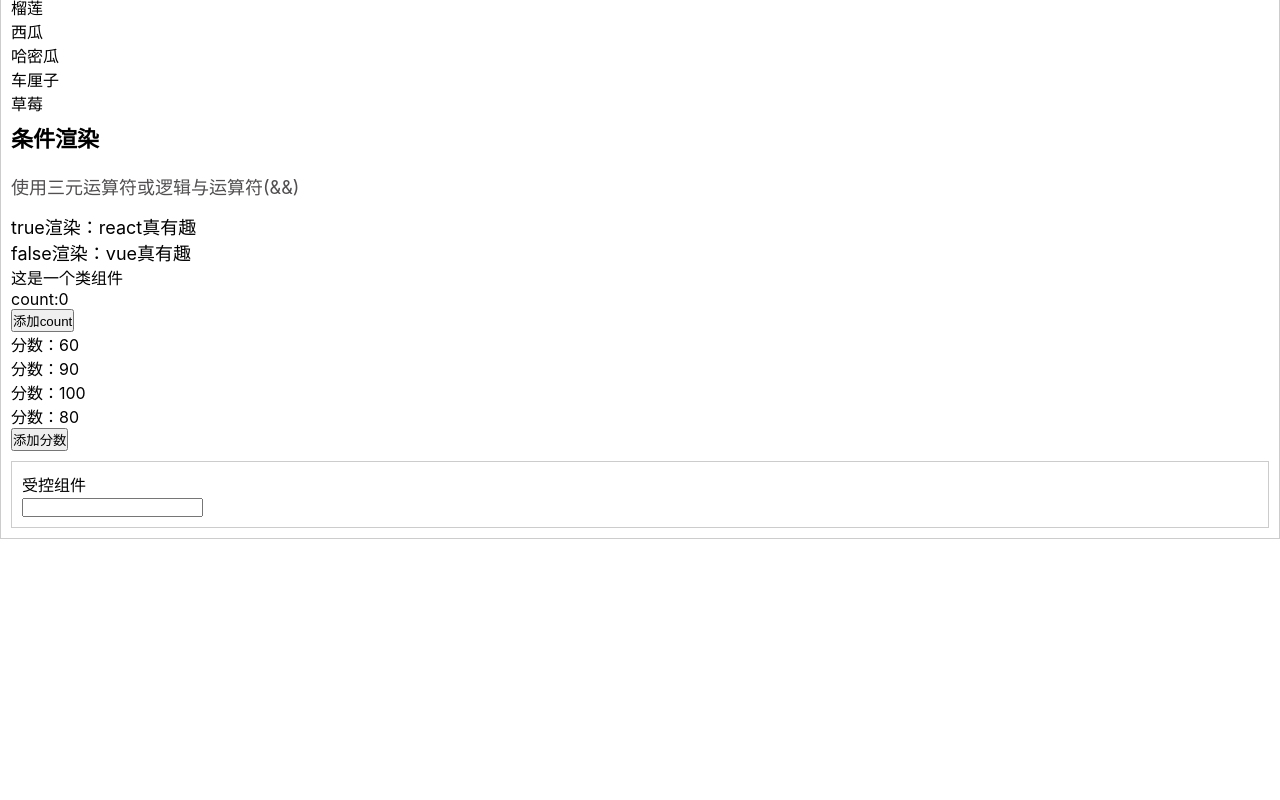
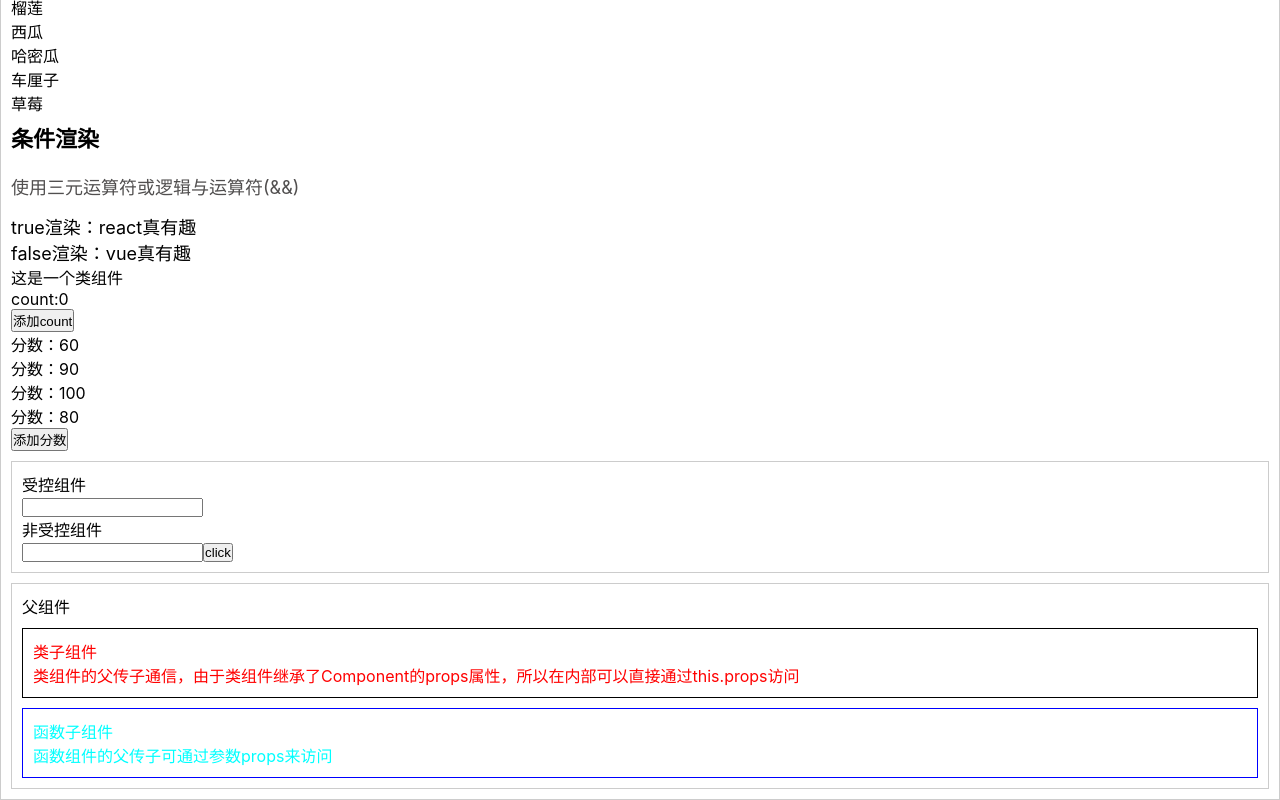
Before and after one commit to Wild-bit/react-demo, a React (Create React App) app: page / in a window 1280 px wide. Shown: the part 240-1040 px from the top of the page. Before the commit the page ends 800 px from the top, so only its background shows below. Built offline with nearby package versions, Linux system fonts and the light colour scheme.

Commit message:
feat: 组件通信-父传子

```diff
--- a/src/App.js
+++ b/src/App.js
@@ -2,13 +2,14 @@ import "./App.css"
 import ListRender from "./components/ListRender/ListRender"
 import HelloComponents from "./components/ClassComponents/ClassComponents"
 import From from "./components/Form/Form"
-
+import ComponentsCommunication from "./components/ComponentsCommunication/ComponentsCommunication"
 function App() {
   return (
     <div className="App">
       <ListRender />
       <HelloComponents />
       <From />
+      <ComponentsCommunication />
     </div>
   )
 }
--- /dev/null
+++ b/src/components/ComponentsCommunication/ComponentsCommunication.css
@@ -0,0 +1,17 @@
+.father{
+    padding: 10px;
+    margin-top: 10px;
+    border: 1px solid #ccc;
+}
+.son1{
+    padding: 10px;
+    border: 1px solid black;
+    margin-top: 10px;
+    color: red;
+}
+.son2{
+    padding: 10px;
+    margin-top: 10px;
+    border: 1px solid blue;
+    color: aqua;
+}
--- /dev/null
+++ b/src/components/ComponentsCommunication/ComponentsCommunication.js
@@ -0,0 +1,42 @@
+import React, { Component } from "react"
+import "./ComponentsCommunication.css"
+
+class ComponentsCommunication extends Component {
+  state = {
+    son1Message:
+      "类组件的父传子通信，由于类组件继承了Component的props属性，所以在内部可以直接通过this.props访问",
+    son2Message: "函数组件的父传子可通过参数props来访问",
+  }
+  render() {
+    return (
+      <div className="father">
+        <p>父组件</p>
+        <Son1 message={this.state.son1Message} />
+        <Son2 message={this.state.son2Message} />
+      </div>
+    )
+  }
+}
+
+class Son1 extends Component {
+  render() {
+    const { message } = this.props
+    return (
+      <div className="son1">
+        <p>类子组件</p>
+        <p>{message}</p>
+      </div>
+    )
+  }
+}
+
+function Son2(props) {
+  return (
+    <div className="son2">
+      <p>函数子组件</p>
+      <p>{props.message}</p>
+    </div>
+  )
+}
+
+export default ComponentsCommunication
--- a/src/components/Form/Form.js
+++ b/src/components/Form/Form.js
@@ -1,13 +1,21 @@
-import React from "react"
+import React, { createRef } from "react"
 import "./Form.css"
 
 export default class Form extends React.Component {
+  // 使用createRef产生一个存放dom的对象容器
+  msgRef = createRef()
   state = {
     inputVal: "",
+    inputVal2: "",
   }
   handlerInput = (e) => {
     this.setState({
       inputVal: e.target.value,
+    })
+  }
+  changeHandler = () => {
+    this.setState({
+      inputVal2: this.msgRef.current.value,
     })
   }
   render() {
@@ -19,6 +27,10 @@ export default class Form extends React.Component {
           value={this.state.inputVal}
           onChange={this.handlerInput}
         />
+        <p>非受控组件</p>
+        <input ref={this.msgRef} type="text" />
+        <button onClick={this.changeHandler}>click</button>
+        <span>{this.state.inputVal2}</span>
       </div>
     )
   }
```
